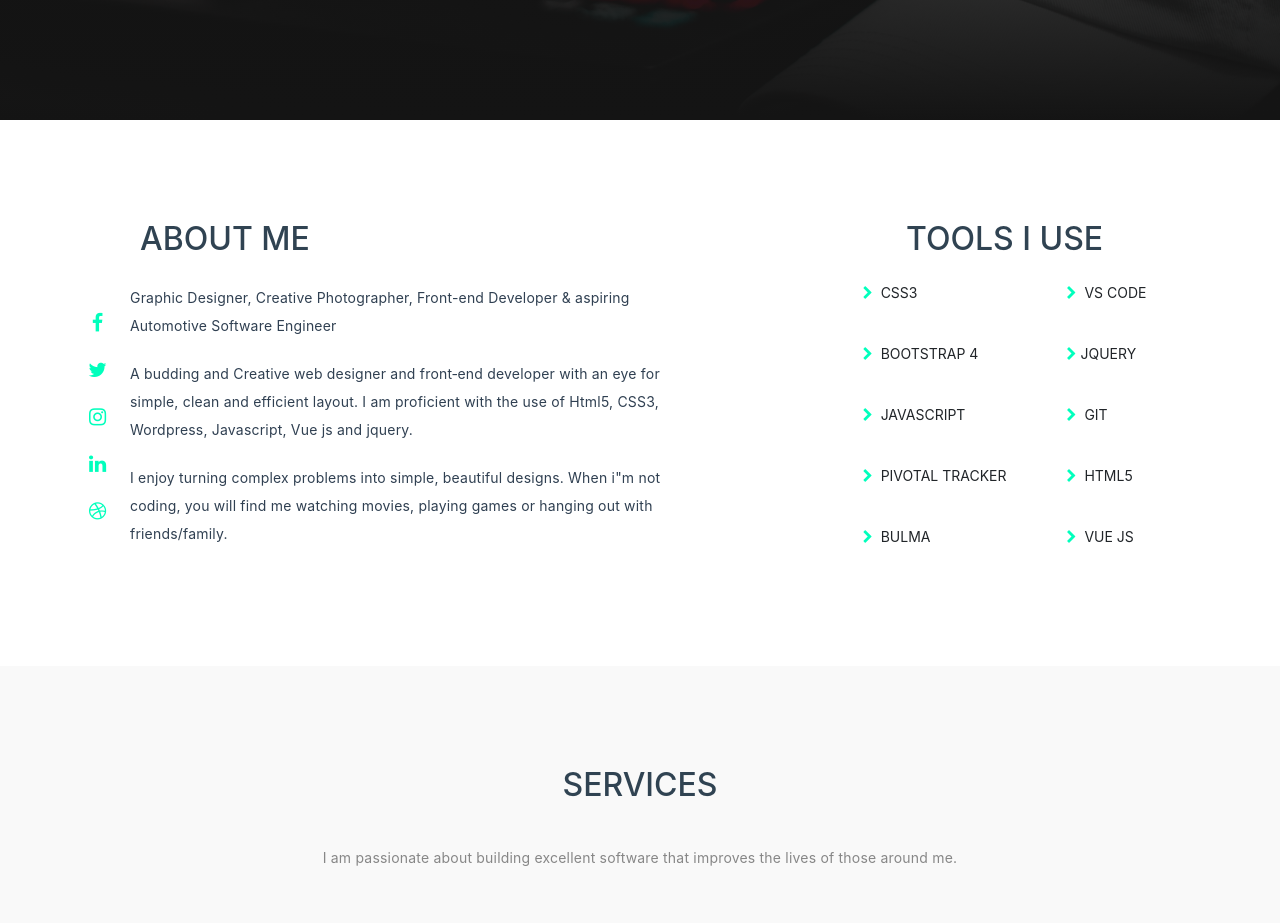
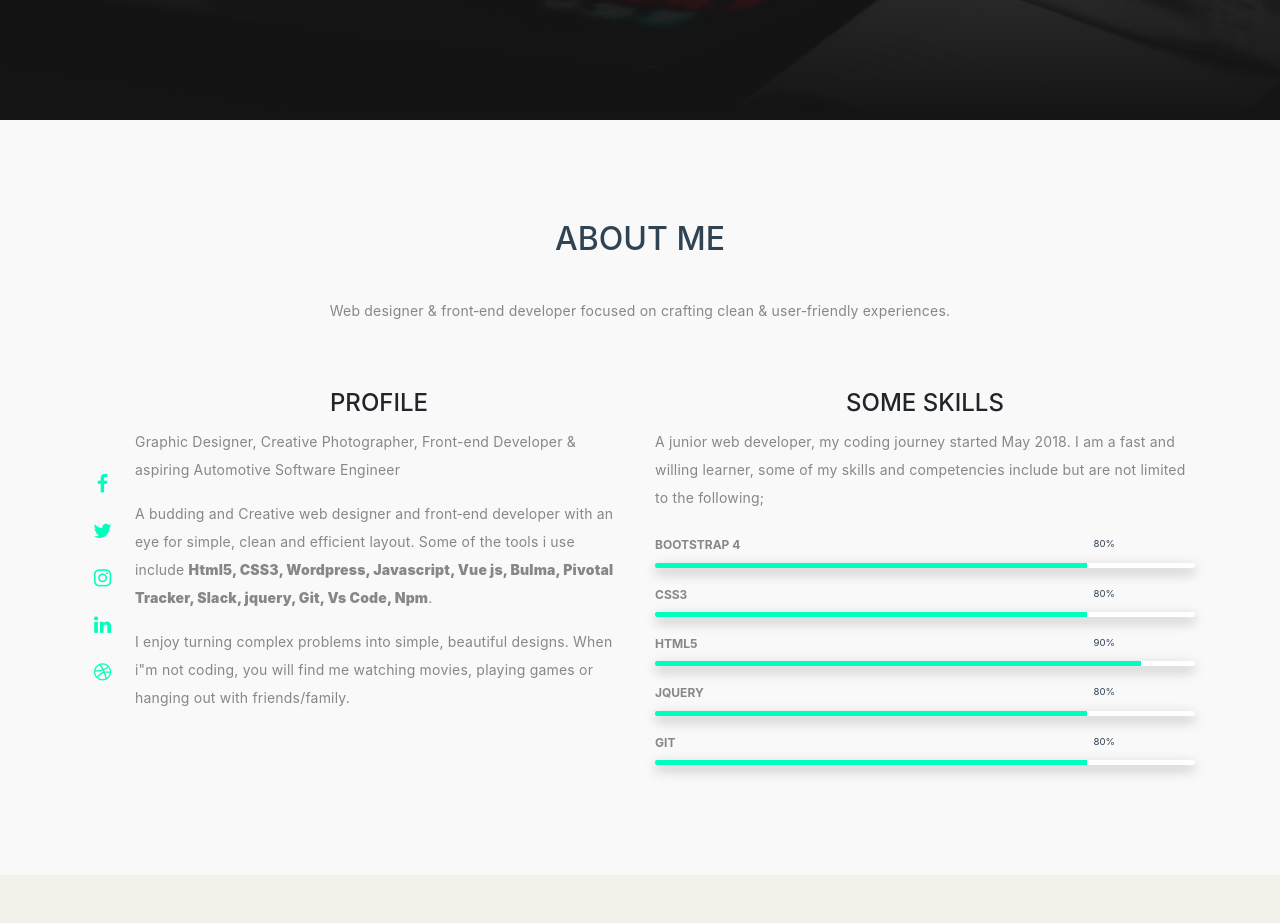
Before and after one commit to Ayo-1/Portfolio, a plain HTML site: page index.html in a window 1280 px wide. Shown: the part 680-1603 px from the top of the page. Drawn offline with nearby package versions, Linux system fonts and the light colour scheme; a web font is replaced by a local one.

Commit message:
added progress bar to my about section

```diff
--- a/css/style.css
+++ b/css/style.css
@@ -35,9 +35,6 @@ ul li{
 #contact, footer {
   padding: 100px 0;
 }
-#service{
-  background: #f9f9f9;
-}
 
 .parallax-section {
   background-attachment: fixed !important;
@@ -56,13 +53,12 @@ input[type="text"],
 input[type="email"],
 textarea{
   outline: none;
-  border: transparent;
-  box-shadow: 10px 10px 15px rgba(73, 78, 92, 0.1) !important;
+  border: none;
+  box-shadow: none !important;
 }
 
-.bg-navy{
-  background: #304052;
-  border-radius: 10px;
+.section-title p{
+  text-align: center;
 }
 
 /*---------------------------------------
@@ -126,8 +122,9 @@ p {
 }
 
 #sidebar ul li a:hover .hide {
- display: block;
+ /* display: block; */
  font-size: 15px;
+ display: flex;
 }
 
 #sidebar .toggle-button{
@@ -186,6 +183,7 @@ p {
 -----------------------------------------*/
 #service{
   text-align: center;
+  background: #F4F0EA;
 }
 
 .service-thumb {
@@ -239,42 +237,60 @@ p {
 /*---------------------------------------
   About section
 -----------------------------------------*/
-.about-thumb .tools li{
-  padding:20px 0;
-  font-size: 14px;
-  text-transform: uppercase;
+#about{
+  background-color: #f9f9f9;
 }
 
-.about-thumb  .right li {
-  padding-left: 60px;
+.about-thumb .tools{
+  font-weight: 900;
 }
 
-.about-thumb .tools li .fa {
-  color: #00ffbc;
+#about .sub-title h2{
+  padding-bottom: 10px;
+  margin: 0;
+  font-size: 24px;
+  text-transform: uppercase;
+  text-align: center;
 }
 
-.about-thumb .right h2{
-  color: #fff;
+ #about .social-icon li a{
+  margin-left: 0;
+ }
+
+#about .tm-progress {
+  background: #fff;
+  border-radius: 2px;
+  height: 5px;
+  margin: 10px 0;
+ box-shadow: 0 5px 11px 0 rgba(0, 0, 0, 0.18),
+ 0 4px 15px 0 rgba(0, 0, 0, 0.15);
 }
 
-.about-thumb{
- padding: 0 50px;
+#about .progress-bar-danger {
+  background: #00ffbc;
 }
 
-.about-thumb p{
-  color: #304052;
-  padding: 2px 0;
+#about .tm-progress-label {
+  font-size: 12px;
+  font-weight: bold;
+  padding-top: 10px;
+  text-transform: uppercase;
+  color: #878787;
 }
 
-#about .display{
-  display: flex;
-  justify-content: center;
-  align-items: center;
-  flex-direction: column;
+#about .progress-percent-small {
+  display: block;
+  float: right;
+  padding-right: 80px;
+  color: #304052;
 }
 /*---------------------------------------
   Work section
 -----------------------------------------*/
+#projects{
+  background-color: #f9f9f9;
+}
+
 #projects p {
   text-align: center;
 }
@@ -299,6 +315,7 @@ p {
   align-items: center;
   justify-content: center;
   flex-direction: column;
+  transition: all ease-in-out .8s;
 }
 
 .work:hover .work-overlay {
@@ -360,7 +377,7 @@ p {
 }
 
 .social-icon li a {
-  background: #fff;
+  background: transparent;
   border-radius: 100%;
   color: #00ffbc;
   cursor: pointer;
@@ -385,26 +402,27 @@ p {
 }
 
 
-/*reach out section
+/*contact section
 --------------------------------*/
 #contact {
-  background: #f9f9f9;
+  background: #F4F0EA;
+}
+
+#contact input[type="text"],
+#contact input[type="email"],
+#contact textarea {
+  border: 2px solid #00ffbc;
+  border-radius: 0;
+  background: transparent;
 }
 
 #contact input {
-  padding-left: 15px;
   font-size: 13px;
-  color: #7a7a7a;
-  border: transparent;
-  outline: none;
   height: 44px;
-  border-radius: 22px;
   margin-bottom: 30px;
 }
 
 #contact textarea {
-  border-radius: 22px;
-  border: transparent;
   padding: 15px;
   font-size: 13px;
   color: #7a7a7a;
@@ -421,6 +439,7 @@ p {
 
 #contact input:focus,#contact textarea:focus{
   border: 1px solid #00ffbc;
+  box-shadow: 10px 10px 15px rgba(73, 78, 92, 0.1) !important;
 }
 
 #contact button {
@@ -444,10 +463,6 @@ p {
   outline: none;
   box-shadow: none;
 }
-
-/* #contact h2 {
-  color: #fff
-}  */
 
  #contact p {
  text-align: center;
@@ -565,21 +580,20 @@ footer em {
   }
 }
 
-@media (max-width: 760px) {
+@media (max-width: 768px) {
   #about, #contact, #projects, #service {
     padding: 30px;
-  }
-
-  .about-thumb {
-    padding: 10px 0;
-    margin: 0 !important;
-  }
-
-  .about-thumb .tools li {
-    font-size: 13px;
   }
 
   .contact-img{
     display: none;
   }
+
+  .work{
+    margin: 15px;
+  }
+
+  .about-thumb{
+    margin-bottom: 15px;
+  }
 }
--- a/index.html
+++ b/index.html
@@ -55,12 +55,22 @@
 
     <!-- ABOUT SECTION -->
     <section id="about">
-        <div class="container-fluid">
-            <div class="row no-gutters">
-                <div class="col-md-7">
-                    <div class="about-thumb d-flex">
+        <div class="container">
+            <div class="section-title">
+                <h2 class="wow fadeInLeft" data-wow-delay="0.6s">about me</h2>
+                <p class="pt-4 pb-5 wow fadeInRight" data-wow-delay="0.6s">
+                    Web designer & front‑end developer focused on crafting clean & user‑friendly experiences.
+                </p>
+            </div>
+            <div class="row">
 
-                        <ul class="social-icon text-center d-flex flex-column justify-content-center pt-5">
+                <!-- profile -->
+                <div class="col-md-6 about-thumb">
+                    <div class="sub-title">
+                        <h2 class="wow fadeInLeft pl-5" data-wow-delay="0.6s">Profile</h2>
+                    </div>
+                    <div class="about-thumb d-flex profile">
+                        <ul class="social-icon text-center d-flex flex-column justify-content-center">
                             <li class="wow fadeInUp" data-wow-delay="0.4s">
                                 <a href="https://www.facebook.com/adenuga.oluwatunmise" onclick="window.open(this.href); return false;"
                                     onkeypress="window.open(this.href); return false;" class="fa fa-facebook"></a>
@@ -86,15 +96,12 @@
                             </li>
                         </ul>
                         <div>
-                            <div class="section-title">
-                                <h2 class="wow fadeInLeft pb-4 text-left" data-wow-delay="0.4s"> about me</h2>
-                                <p class="wow fadeInUp" data-wow-delay="0.6s">Graphic Designer, Creative Photographer, Front-end Developer &
-                                    aspiring Automotive Software Engineer </p>
-                            </div>
-                            <div>
+                            <p class="wow fadeInUp" data-wow-delay=".6s">
+                                Graphic Designer, Creative Photographer, Front-end Developer & aspiring Automotive Software Engineer
+                            </p>
                             <p class="wow fadeInDown" data-wow-delay="0.8s">
                                 A budding and Creative web designer and front‑end developer with an eye for simple, clean and efficient layout.
-                                    I am proficient with the use of Html5, CSS3, Wordpress, Javascript, Vue js and jquery.
+                                Some of the tools i use include <span class="tools">Html5, CSS3, Wordpress, Javascript, Vue js, Bulma, Pivotal Tracker, Slack, jquery, Git, Vs Code, Npm</span>.
                             </p>
                             <p class="wow fadeInUp" data-wow-delay="1.0s">
                                 I enjoy turning complex problems into simple, beautiful designs. When i"m not coding, you will find me watching
@@ -103,37 +110,62 @@
                         </div>
                     </div>
                </div>
+
+               <!-- progress bar -->
+                <div class="col-md-6 skills-bar about-thumb">
+                    <div class="sub-title">
+                        <h2 class="wow fadeInLeft" data-wow-delay="0.6s">Some Skills</h2>
+                        <p class="wow fadeInRight" data-wow-delay="0.6s">
+                            A junior web developer, my coding journey started May 2018. I am a fast and willing learner, some of my skills and competencies include but are not limited to the following;
+                        </p>
                     </div>
-               <div class="col-md-5">
-                    <div class="section-title about-thumb display">
-                        <h2 class="wow fadeInLeft pb-4 text-left" data-wow-delay="0.4s">Tools i use</h2>
-                        <div class="d-flex">
-                            <ul class="tools">
-                                <li class="pt-0 wow fadeInUp" data-wow-delay="0.6s"><i class="fa fa-chevron-right pr-1"></i> Css3 </li>
-                                <li class="wow fadeInDown" data-wow-delay="1s"><i class="fa fa-chevron-right pr-1"></i> Bootstrap 4 </li>
-                                <li class="wow fadeInUp" data-wow-delay="1s"><i class="fa fa-chevron-right pr-1"></i> Javascript </li>
-                                <li class="wow fadeInUp" data-wow-delay="1.2"><i class="fa fa-chevron-right pr-1"></i> Pivotal Tracker </li>
-                                <li class="pb-0 wow fadeInUp" data-wow-delay="1.4s"><i class="fa fa-chevron-right pr-1"></i> bulma </li>
-                            </ul>
-                            <ul class="tools right">
-                                <li class="pt-0 wow fadeInUp" data-wow-delay="0.6s"><i class="fa fa-chevron-right pr-1"></i> Vs Code </li>
-                                <li class="wow fadeInDown" data-wow-delay="0.8s"><i class="fa fa-chevron-right pr-1"></i>Jquery </li>
-                                <li class="wow fadeInDown" data-wow-delay="1.2s"><i class="fa fa-chevron-right pr-1"></i> Git </li>
-                                <li class="wow fadeInUp" data-wow-delay="0.8s"><i class="fa fa-chevron-right pr-1"></i> html5 </li>
-                                <li class="pb-0 wow fadeInDown" data-wow-delay="1.4s"><i class="fa fa-chevron-right pr-1"></i> Vue js </li>
-                            </ul>
+                    <div class="skills wow fadeInUp" data-wow-delay=".8s">
+                        <h4 class="tm-progress-label">Bootstrap 4 <small class="progress-percent-small">80%</small></h4>
+                        <div class="progress tm-progress">
+                            <div class="progress-bar progress-bar-danger" role="progressbar" aria-valuenow="80" aria-valuemin="0"
+                                aria-valuemax="100" style="width: 80%;">
+                            </div>
+                        </div>
+
+                        <h4 class="tm-progress-label">css3 <small class="progress-percent-small">80%</small></h4>
+                        <div class="progress tm-progress">
+                            <div class="progress-bar progress-bar-danger" role="progressbar" aria-valuenow="80" aria-valuemin="0" aria-valuemax="100"
+                                style="width: 80%;">
+                            </div>
+                        </div>
+
+                        <h4 class="tm-progress-label">HTML5 <small class="progress-percent-small">90%</small></h4>
+                        <div class="progress tm-progress">
+                            <div class="progress-bar progress-bar-danger" role="progressbar" aria-valuenow="90" aria-valuemin="0"
+                                aria-valuemax="100" style="width: 90%;">
+                            </div>
+                        </div>
+
+                        <h4 class="tm-progress-label">jquery <small class="progress-percent-small">80%</small></h4>
+                        <div class="progress tm-progress">
+                            <div class="progress-bar progress-bar-danger" role="progressbar" aria-valuenow="80" aria-valuemin="0"
+                                aria-valuemax="100" style="width: 80%;">
+                            </div>
+                        </div>
+
+                        <h4 class="tm-progress-label">Git <small class="progress-percent-small">80%</small></h4>
+                        <div class="progress tm-progress">
+                            <div class="progress-bar progress-bar-danger" role="progressbar" aria-valuenow="80" aria-valuemin="0" aria-valuemax="100"
+                                style="width: 80%;">
+                            </div>
                         </div>
                     </div>
                 </div>
             </div>
         </div>
     </section>
+    <!-- about section ends here -->
 
+    <!-- service section starts here     -->
     <section id="service" class="parallax-section">
         <div class="container">
             <div class="row">
                 <div class=" col-12 wow fadeInUp section-title" data-wow-delay="0.2s">
-                    <!-- SECTION TITLE -->
                     <h2>SERVICES</h2>
                     <p class="pt-4 pb-5">
                         I am passionate about building excellent software that improves the lives of those around me.
@@ -171,7 +203,8 @@
                         <i class="fa fa-smile-o"></i>
                         <h4>Graphic Design</h4>
                         <p>Styles come and go. Good design is a language not a style. If you do it right, it will last
-                            Forever.</p>
+                            Forever.
+                        </p>
                     </div>
                 </div>
 
@@ -189,6 +222,7 @@
                 </p>
             </div>
             <div class="row no-gutters">
+
                 <div class="col-lg-4 col-md-6">
                     <div class="work">
                         <img class="img-fluid" src="img/reveal.jpg" alt="">
@@ -298,14 +332,14 @@
                     <form>
                         <div class="form-row">
                             <div class="form-group col-md-6">
-                                <input type="text" class="form-control" id="inputEmail4" placeholder="Your name...">
+                                <input type="text" class="form-control" id="inputEmail4" name="" placeholder="Your name..." required>
                             </div>
                             <div class="form-group col-md-6">
-                                <input type="email" class="form-control" id="inputPassword4" placeholder="Your email.....">
+                                <input type="email" class="form-control" id="inputPassword4" name="" placeholder="Your email....." required>
                             </div>
                             <div class="col-md-12">
-                                <textarea name="message" rows="6" class="form-control" id="message" placeholder="Your message..."
-                                    required=""></textarea>
+                                <textarea name="message" rows="6" class="form-control" id="message" name="" placeholder="Your message..."
+                                    required></textarea>
                             </div>
                             <div class="col-md-12 d-flex justify-content-center align-items-center">
                                 <button type="submit" id="form-submit" class="section-btn">Send Message</button>
--- a/js/side.js
+++ b/js/side.js
@@ -5,34 +5,6 @@ function toggleSidebar() {
 (function ($) {
 
     "use strict";
-
-    // Projects Slider
-    $('.owl-project').owlCarousel({
-        animateOut: 'fadeOut',
-        loop: true,
-        autoplayHoverPause: false,
-        autoplay: true,
-        margin: 25,
-        smartSpeed: 1000,
-        dots: false,
-        nav: true,
-        navText: [
-            '<i class="fa fa-chevron-left"></i>',
-            '<i class="fa fa-chevron-right"></i>'
-        ],
-        responsiveClass: true,
-        responsive: {
-            0: {
-                items: 1,
-            },
-            768: {
-                items: 2,
-            },
-            900: {
-                items: 3,
-            }
-        }
-    });
 
     // Parallax Js
     function initParallax() {
```
Lines whose indentation alone changed are shown as unchanged.
